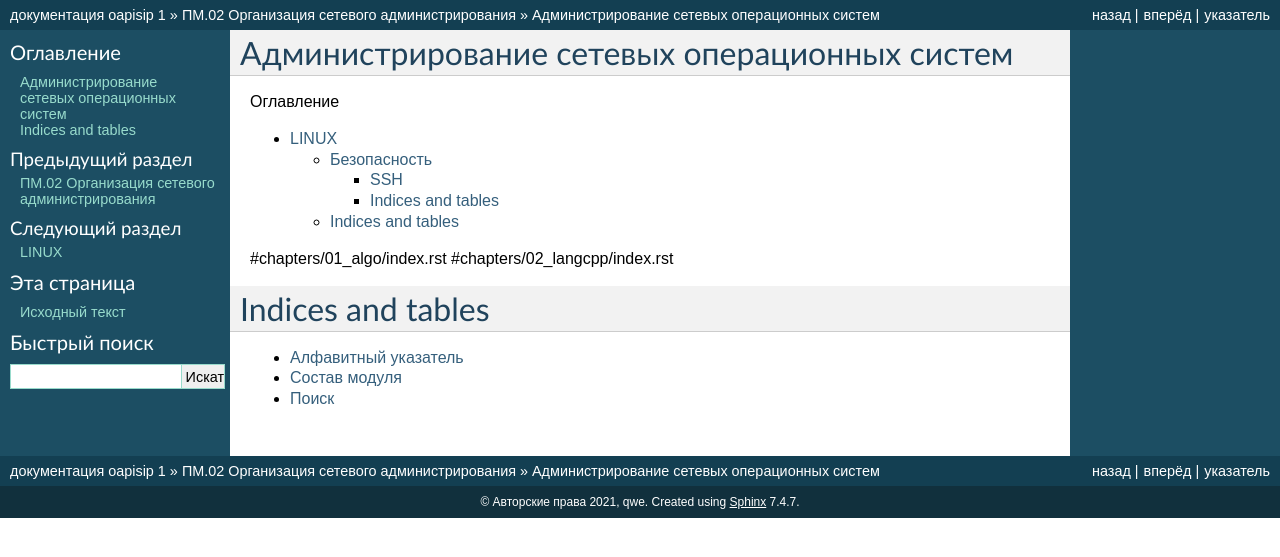
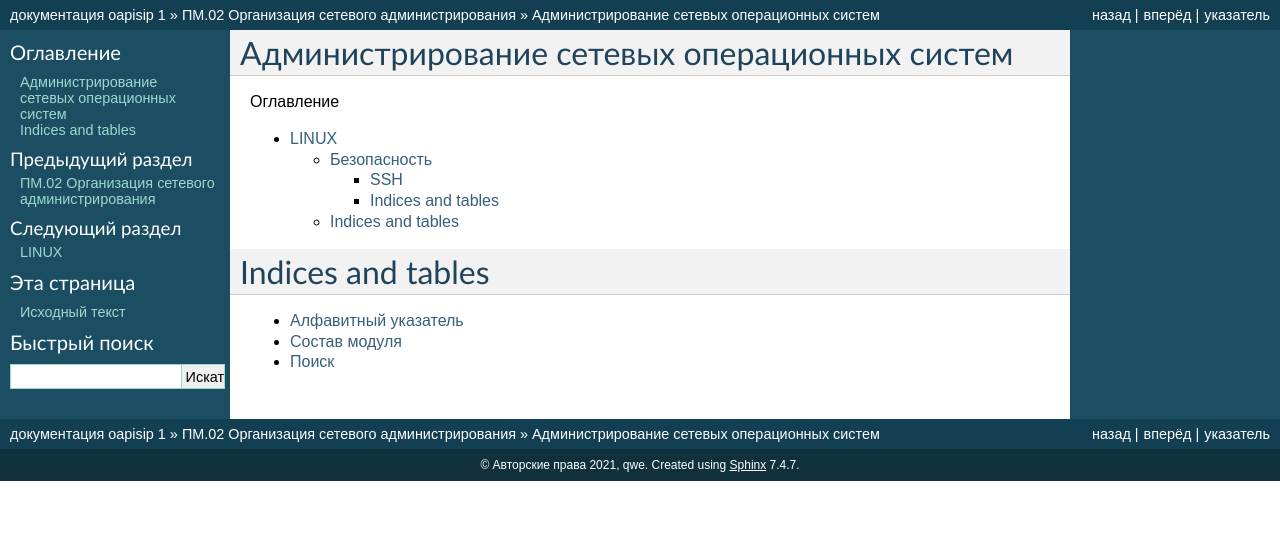
Before and after one commit to five76/wsr39, a Sphinx documentation site: the page built from docs/chapters/pm02/mdk_02_01_asos/index.rst, in a window 1280 px wide. Shown: the top 557 px of the page. Built offline with Sphinx 7.4.7, drawn with Linux system fonts in a browser that asks for light colours; pages that are not in the unit, such as notebooks, are missing from menus.

Commit message:
Update index.rst

```diff
--- a/docs/chapters/pm02/mdk_02_01_asos/index.rst
+++ b/docs/chapters/pm02/mdk_02_01_asos/index.rst
@@ -7,10 +7,6 @@
 
    linux/index.rst
 
-#chapters/01_algo/index.rst
-#chapters/02_langcpp/index.rst
-
-
 Indices and tables
 ==================
 
```
